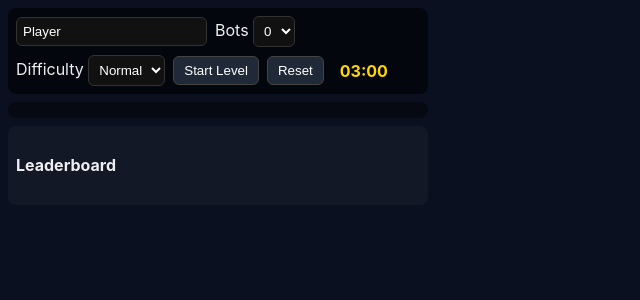
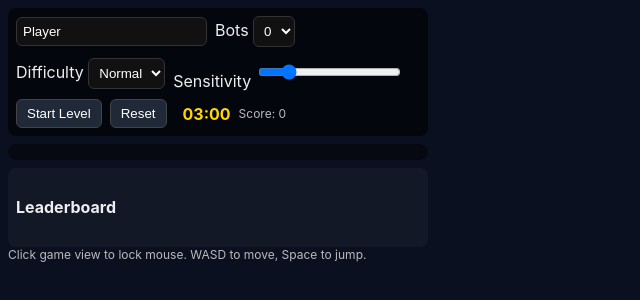
Before and after one commit to InfiniteMagazine228/tower-of-hell-pusher, a website: page public/index.html in a window 1280 px wide. Shown: the whole page, without its empty margins (0-640 px from the left). Drawn offline with nearby package versions, Linux system fonts and the light colour scheme.

Commit message:
Update index.html

```diff
--- a/public/index.html
+++ b/public/index.html
@@ -2,7 +2,7 @@
 <html>
 <head>
   <meta charset="utf-8" />
-  <title>Tower of Hell Offline Enhanced</title>
+  <title>Tower of Hell Offline Models</title>
   <meta name="viewport" content="width=device-width,initial-scale=1" />
   <link rel="stylesheet" href="style.css" />
 </head>
@@ -26,20 +26,26 @@
           <option value="hard">Hard</option>
         </select>
       </label>
+      <label> Sensitivity
+        <input id="sensitivity" type="range" min="0.5" max="4" step="0.1" value="1.0" />
+      </label>
       <button id="startBtn">Start Level</button>
       <button id="resetBtn">Reset</button>
       <span id="timer">03:00</span>
+      <span id="score" class="small">Score: 0</span>
     </div>
     <div id="players"></div>
     <div id="leaderboard">
       <h4>Leaderboard</h4>
       <ol id="leaderList"></ol>
     </div>
+    <div id="hint" class="small">Click game view to lock mouse. WASD to move, Space to jump.</div>
   </div>
 
   <div id="game"></div>
 
   <script src="https://cdn.jsdelivr.net/npm/three@0.154.0/build/three.min.js"></script>
+  <script src="https://cdn.jsdelivr.net/npm/three@0.154.0/examples/js/loaders/GLTFLoader.js"></script>
   <script src="game.js"></script>
 </body>
 </html>
```
